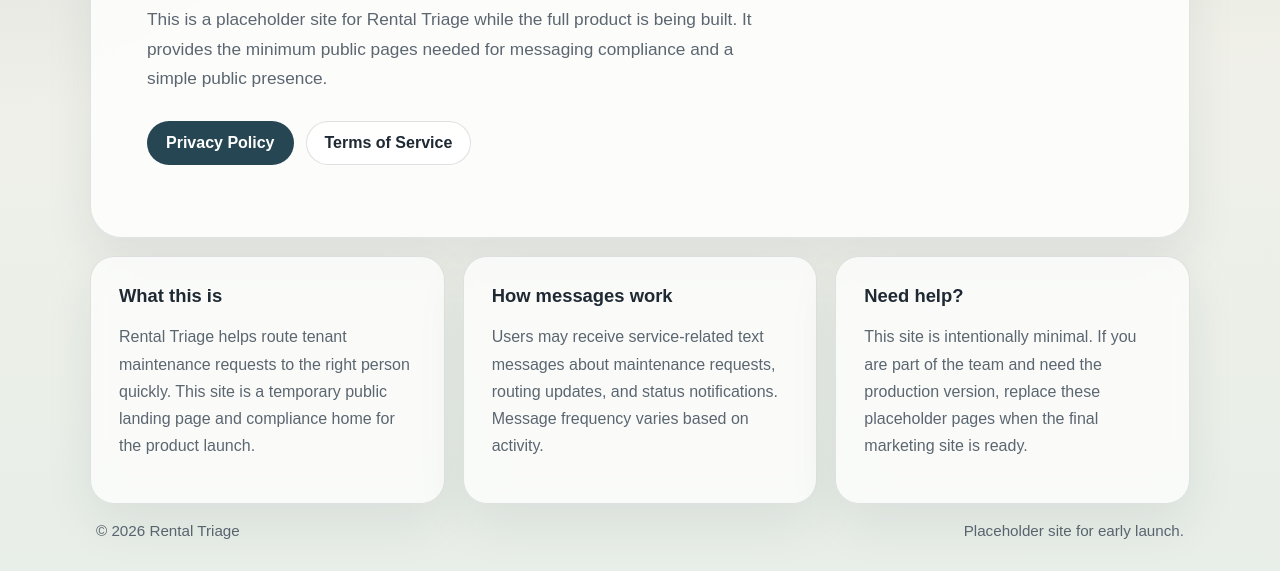
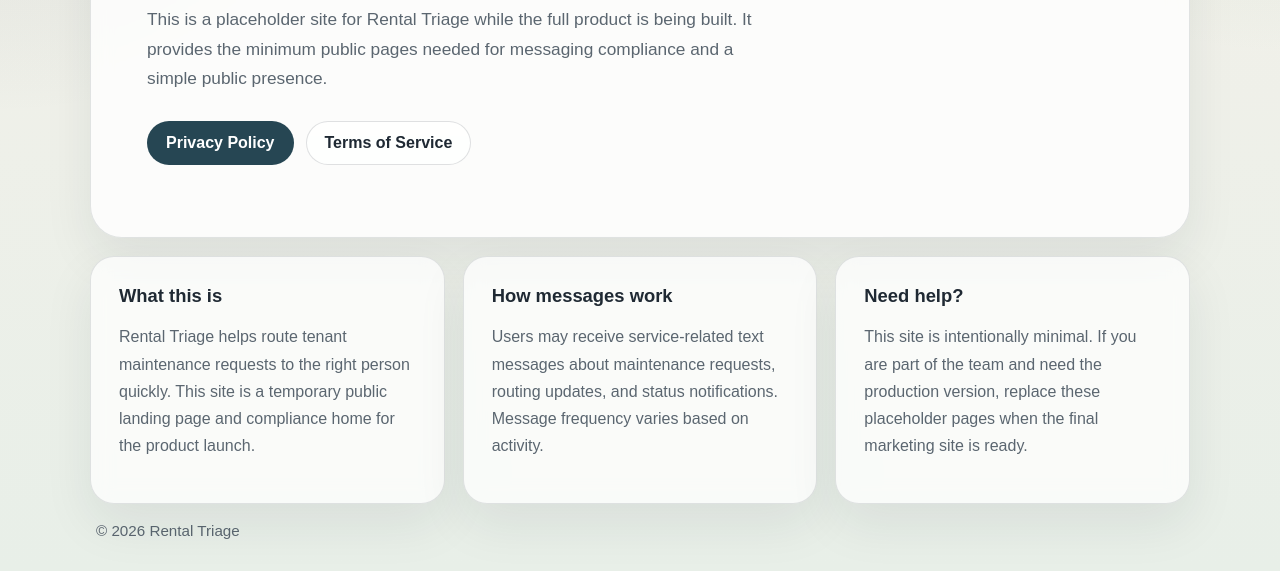
Before and after one commit to ryandiaz1090/rentaltriageterms, a plain HTML site: page index.html in a window 1280 px wide. Shown: the part 322-893 px from the top of the page. Drawn offline with Linux system fonts and the light colour scheme.

Commit message:
deleted text

```diff
--- a/index.html
+++ b/index.html
@@ -53,7 +53,6 @@
 
     <footer class="footer">
       <span>&copy; 2026 Rental Triage</span>
-      <span>Placeholder site for early launch.</span>
     </footer>
   </div>
 </body>
```
